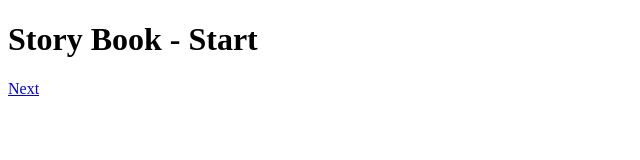
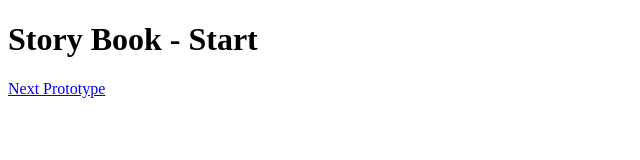
Before and after one commit to dnisle/imw-2023, a plain HTML site: page project/storybook/storybook-start.html in a window 1280 px wide. Shown: the full height of the page, 0-640 px from the left. Drawn offline with Linux system fonts and the light colour scheme.

Commit message:
Update stroybook-start.html

```diff
--- a/project/storybook/storybook-start.html
+++ b/project/storybook/storybook-start.html
@@ -9,5 +9,6 @@
         Story Book - Start
     </h1>
     <a href="storybook-middle.html"> Next </a>
+    <a href="https://www.figma.com/file/l348GHnCQkA0dGY6OgBNX9/StoryBook?type=design&node-id=10%3A71&mode=design&t=Wa5OoRLGAWogGISL-1">Prototype</a>
 </body>
 </html>
```
